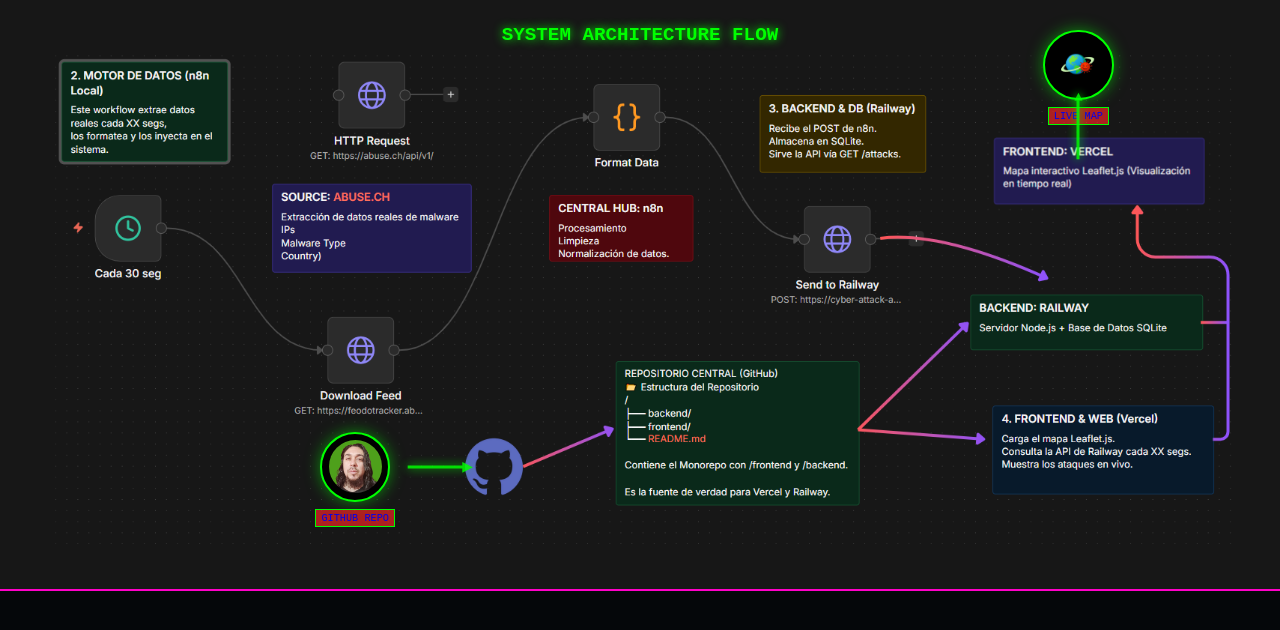
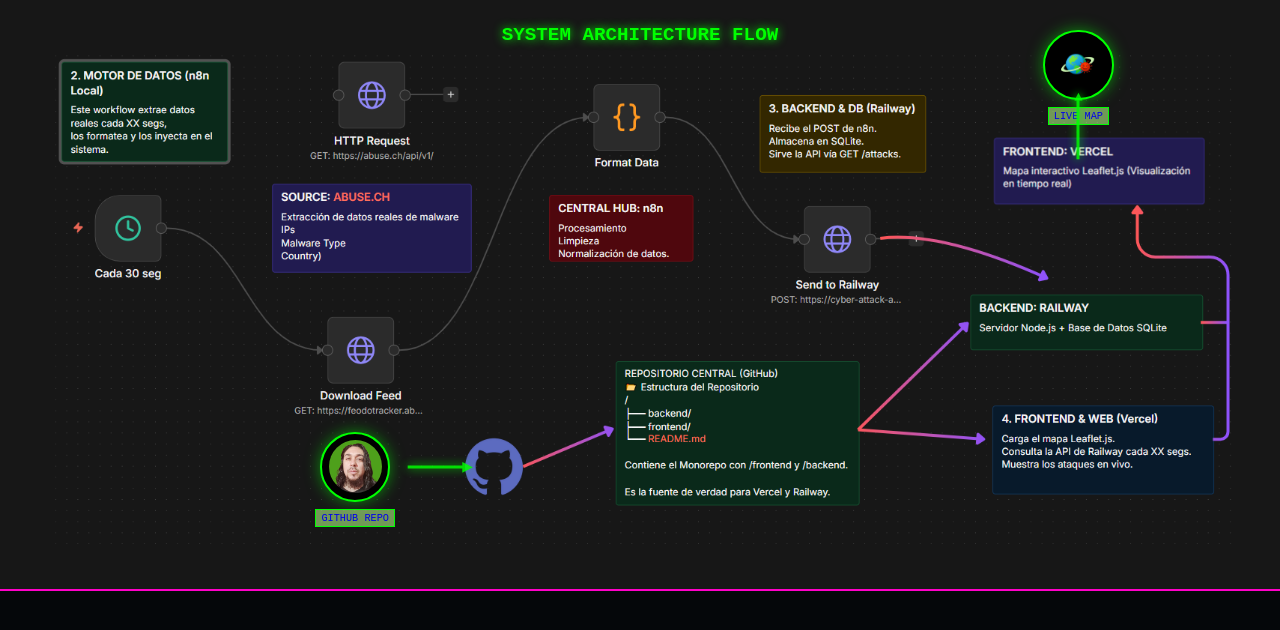
Before and after one commit to MCortinez-dev/cyber-attack-monitor, a plain HTML site: page frontend/how-it-works.html in a window 1280 px wide. Drawn offline with Linux system fonts and the light colour scheme.

Commit message:
Changes in style how-it-work

```diff
--- a/frontend/how-style.css
+++ b/frontend/how-style.css
@@ -100,7 +100,7 @@ body {
     font-size: 0.8vw;
     min-width: 10px;
     white-space: nowrap;
-    background: rgba(255, 38, 38, 0.644);
+    background: rgba(184, 255, 137, 0.562);
     padding: 2px 5px;
     border: 1px solid #00ff00;
 }
```
